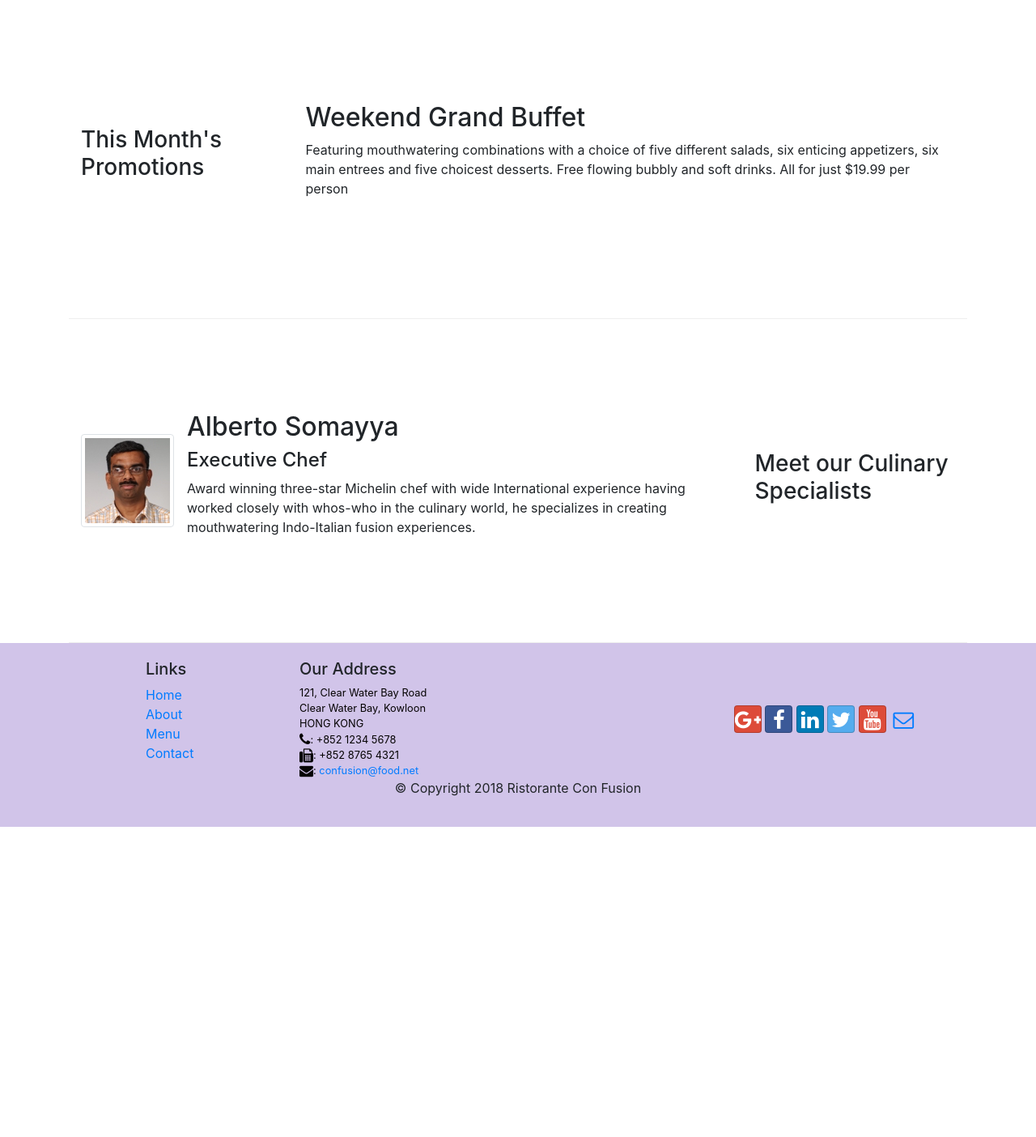
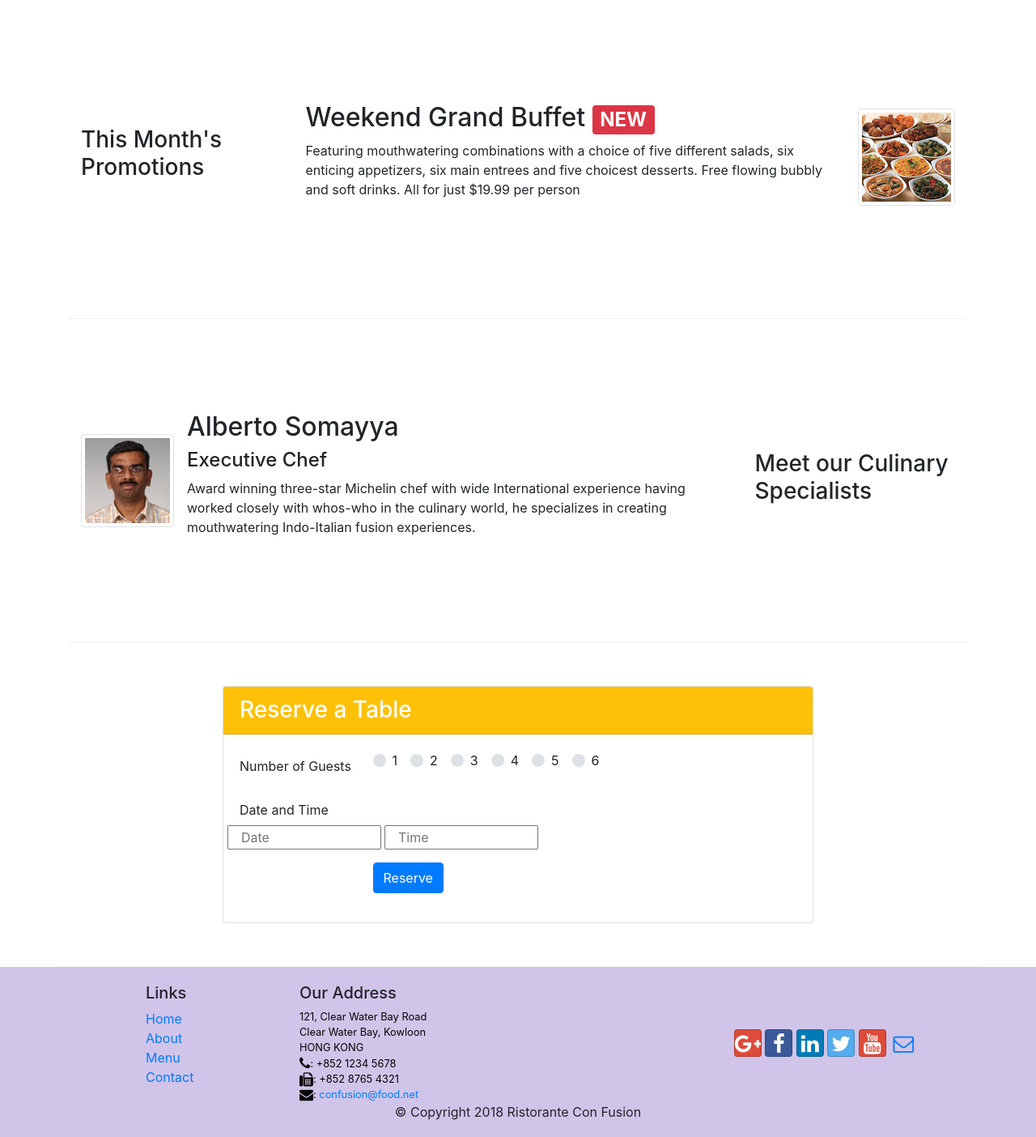
Before and after one commit to nvrr/Bootstrap4, a website: page index.html in a window 1280 px wide. Shown: the part 740-2144 px from the top of the page at 81% size. Before the commit the page ends 1761 px from the top, so only its background shows below. Drawn offline with nearby package versions, Linux system fonts and the light colour scheme.

Commit message:
week2 ASSIGNEMENT

```diff
--- a/css/styles.css
+++ b/css/styles.css
@@ -41,3 +41,4 @@ body{
      background-color: #512DA8;
 }
 /* week2*/
+/*  week2 assignment  */
--- a/index.html
+++ b/index.html
@@ -38,7 +38,7 @@
               <!-- step2 placed <ul> btween <div> tags-->
               <div class="collapse navbar-collapse" id="Navbar">
                     <ul class="navbar-nav mr-auto"><!--navbar-nav allows below links in navbar-->
-                        <li class="nav-item active"><a class="nav-link" href="#"><span class="fa fa-home fa-lg"></span> Home</a></li><!--nav-link allows links-->
+                        <li class="nav-item active"><a class="nav-link" href="#"><span class="fa fa-home"></span> Home</a></li><!--nav-link allows links-->
                         <li class="nav-item"><a class="nav-link" href="./aboutus.html"><span class="fa fa-info fa-lg"></span> About</a></li>
                         <li class="nav-item "><a class="nav-link" href="#"><span class="fa fa-list fa-lg"></span> Menu</a></li>
                         <li class="nav-item "><a class="nav-link" href="./contactus.html"><span class="fa fa-address-card fa-lg"></span> Contact</a></li>
@@ -65,6 +65,16 @@
                 </div>
 
                 <!-----------------------------------------week2 images-->
+
+                <!---------------week2 assignment------------------->
+                <div class="col=12 col-sm align-self-center">
+
+                    <a class="btn btn-block btn-warning " type="button" href="#Reservetable"
+                        role="button">Reserve</a>
+
+
+                </div>
+                <!-----------------------------------------------week2 assignment-->
             </div>
         </div>
     </header>
@@ -103,11 +113,33 @@
 
         <div  class="row row-content align-items-center">
             <div class="col-12 col-sm-4 col-md-3">
-                <h3>This Month's Promotions</h3>
+                <h3>This Month's Promotions </h3>
             </div>
             <div class="col col-sm col-md">
-                <h2>Weekend Grand Buffet</h2>
-                <p class="d-none d-sm-block">Featuring mouthwatering combinations with a choice of five different salads, six enticing appetizers, six main entrees and five choicest desserts. Free flowing bubbly and soft drinks. All for just $19.99 per person </p>
+                <!----week2 assignment---------------------->
+                <div class="media">
+
+                        <div class="media-body">
+                                <h2 class="mt-0">Weekend Grand Buffet <span class="badge badge-danger">NEW</span></h2>
+                                <p class="d-none d-sm-block">Featuring mouthwatering combinations
+                                     with a choice of five different salads, six enticing
+                                     appetizers, six main entrees and five choicest desserts.
+                                     Free flowing bubbly and soft drinks. All for just $19.99
+                                     per person </p>
+                        </div>
+
+
+                    <img class="d-flex ml-3 img-thumbnail align-self-center"
+                         src="img/buffet.png" alt="this months promotions">
+                         <!----------------------------------------week2 assignment-------->
+
+                </div>
+                <!--<h2>Weekend Grand Buffet</h2>
+                <p class="d-none d-sm-block">Featuring mouthwatering combinations
+                     with a choice of five different salads, six enticing
+                     appetizers, six main entrees and five choicest desserts.
+                     Free flowing bubbly and soft drinks. All for just $19.99
+                     per person </p>  -->
             </div>
         </div>
 
@@ -116,7 +148,7 @@
                 <h3>Meet our Culinary Specialists</h3>
             </div>
             <div class="col col-sm order-sm-first col-md ">
-                <!----week2  media obj imgs --------------->
+                <!----week2  media obj imgs ------------------------------------->
                 <div class="media">
                         <img class="d-flex mr-3 img-thumbnail align-self-center"
                                 src="img/alberto.png" alt="Alberto Somayya">
@@ -134,6 +166,79 @@
             </div>
         </div>
     </div>
+
+    <!----week2 assignment--------------------------->
+
+
+
+
+    <div class="row row-content container align-items-center justify-content-center" id="Reservetable"  >
+            <div class="col-12 col-md-8">
+                <div class="card" >
+                    <h3 class="card-header bg-warning text-white" >Reserve a Table</h3>
+                    <div class="card-body">
+                        <form >
+                                <div class="form-group row">
+                                        <label class="col-md-3 col-form-label">Number of Guests</label>
+
+                                        <div class="custom-control custom-radio custom-control-inline">
+                                                <input type="radio" id="guest1" name="guest" class="custom-control-input">
+                                                <label class="custom-control-label" for="guest1">1</label>
+                                              </div>
+                                        <div class="custom-control custom-radio custom-control-inline">
+                                                <input type="radio" id="guest2" name="guest" class="custom-control-input">
+                                                <label class="custom-control-label" for="guest2">2</label>
+                                              </div>
+                                        <div class="custom-control custom-radio custom-control-inline">
+                                                <input type="radio" id="guest3" name="guest" class="custom-control-input">
+                                                <label class="custom-control-label" for="guest3">3</label>
+                                              </div>
+                                        <div class="custom-control custom-radio custom-control-inline">
+                                                <input type="radio" id="guest4" name="guest" class="custom-control-input">
+                                                <label class="custom-control-label" for="guest4">4</label>
+                                              </div>
+                                        <div class="custom-control custom-radio custom-control-inline">
+                                                <input type="radio" id="guest5" name="guest" class="custom-control-input">
+                                                <label class="custom-control-label" for="guest5">5</label>
+                                              </div>
+                                              <div class="custom-control custom-radio custom-control-inline">
+                                                    <input type="radio" id="guest6" name="guest" class="custom-control-input">
+                                                    <label class="custom-control-label" for="guest6">6</label>
+                                              </div>
+                             </div>
+
+                            <div class="form-group row">
+                                        <label class=" col-md-3 col-form-label">Date and Time</label>
+                                        <div>
+                                            <input class="col-5 col-md-4" placeholder="Date">
+                                            <input class="col-5 col-md-4" placeholder="Time">
+                                        </div>
+                        </div>
+                                <div class="form-group row">
+                                        <div class="offset-1 offset-md-3 ">
+                                                <button type="submit" class="btn btn-primary" >Reserve</button>
+                                        </div>
+                                </div>
+
+                        </form>
+
+
+                    </div>
+                </div>
+            </div>
+
+    </div>
+
+
+
+
+
+
+
+
+
+
+    <!-------------------------------------------week2 assignmnt------->
 
     <footer class="footer">
         <div class="container">
```
